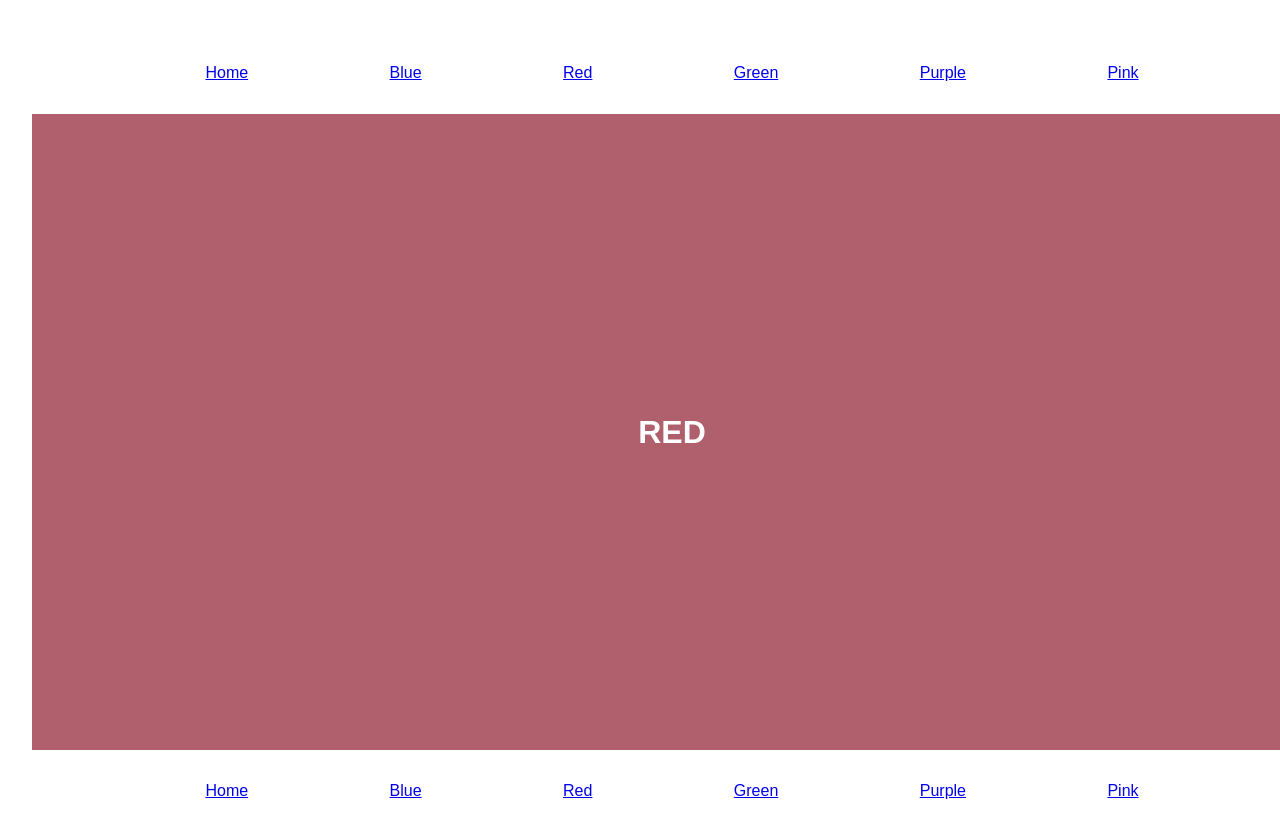
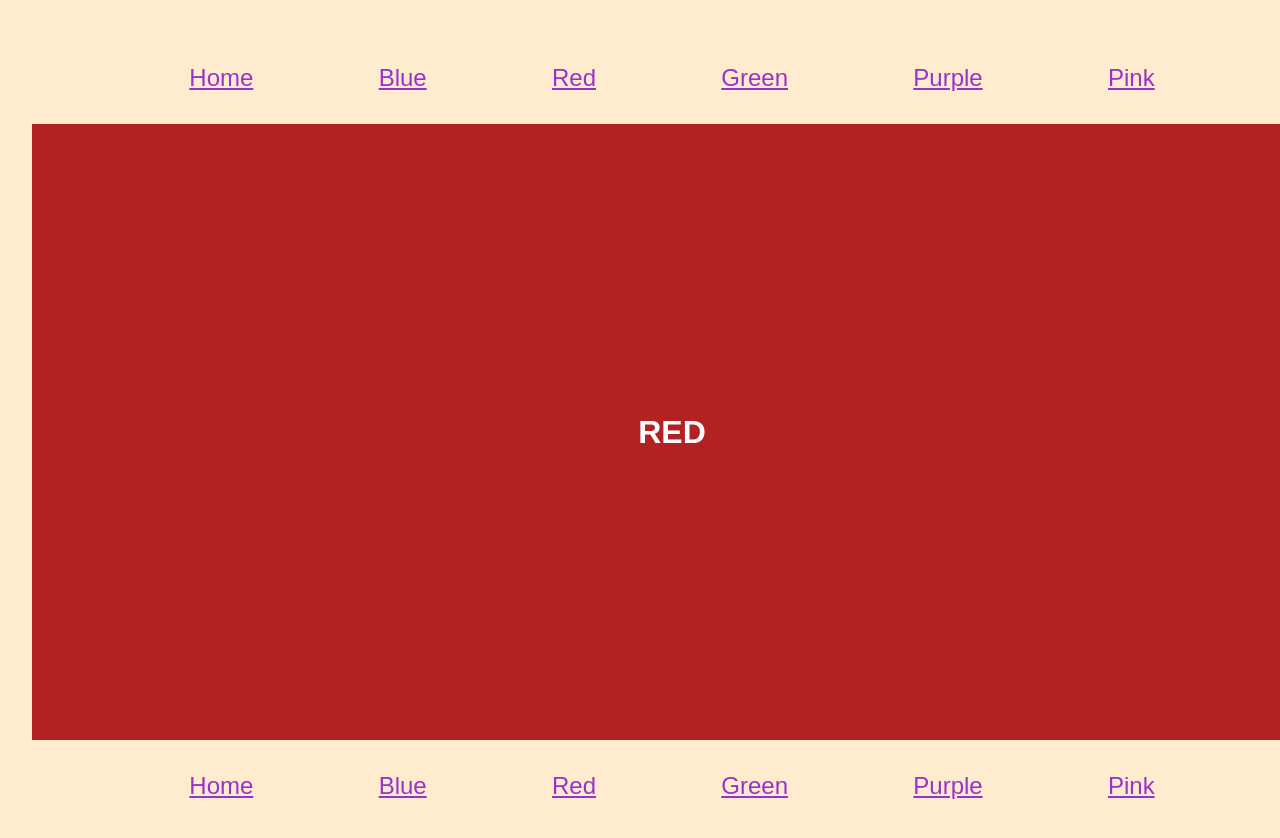
Before and after one commit to meganm672/Block28-React-Router, a React (Vite) app: page /red in a window 1280 px wide. Shown: the top 838 px of the page. Built offline with nearby package versions, Linux system fonts and the light colour scheme.

Commit message:
finished styling the page

```diff
--- a/src/components/Navbar.jsx
+++ b/src/components/Navbar.jsx
@@ -6,12 +6,12 @@ import { Link } from "react-router-dom";
 const Navbar = () => {
     return(
         <div id="navbar">
-            <Link to="/">Home</Link>
-            <Link to="/blue">Blue</Link>
-            <Link to="/red">Red</Link>
-            <Link to="/green">Green</Link>
-            <Link to="/purple">Purple</Link>
-            <Link to="/pink">Pink</Link>
+            <Link to="/" className="link">Home</Link>
+            <Link to="/blue" className="link">Blue</Link>
+            <Link to="/red" className="link">Red</Link>
+            <Link to="/green" className="link">Green</Link>
+            <Link to="/purple" className="link">Purple</Link>
+            <Link to="/pink" className="link">Pink</Link>
         </div>
     )
 }
--- a/src/index.css
+++ b/src/index.css
@@ -7,6 +7,7 @@ body,
 body > div {
   height: 100vh;
   width: 100vw;
+  background-color: #FFEBCD;
 }
 
 #container {
@@ -22,6 +23,16 @@ body > div {
 #navbar {
   padding: 2em;
   justify-content: space-evenly;
+}
+
+.link{
+  color:#9932CC;
+  font-size: 1.5em;
+}
+
+.link:hover{
+  color: magenta;
+  font-size: 2em;
 }
 
 #main-section {
@@ -41,7 +52,7 @@ body > div {
 }
 
 .red {
-  background-color: #b05f6d;
+  background-color: #B22222;
   color: white;
 }
 
```
